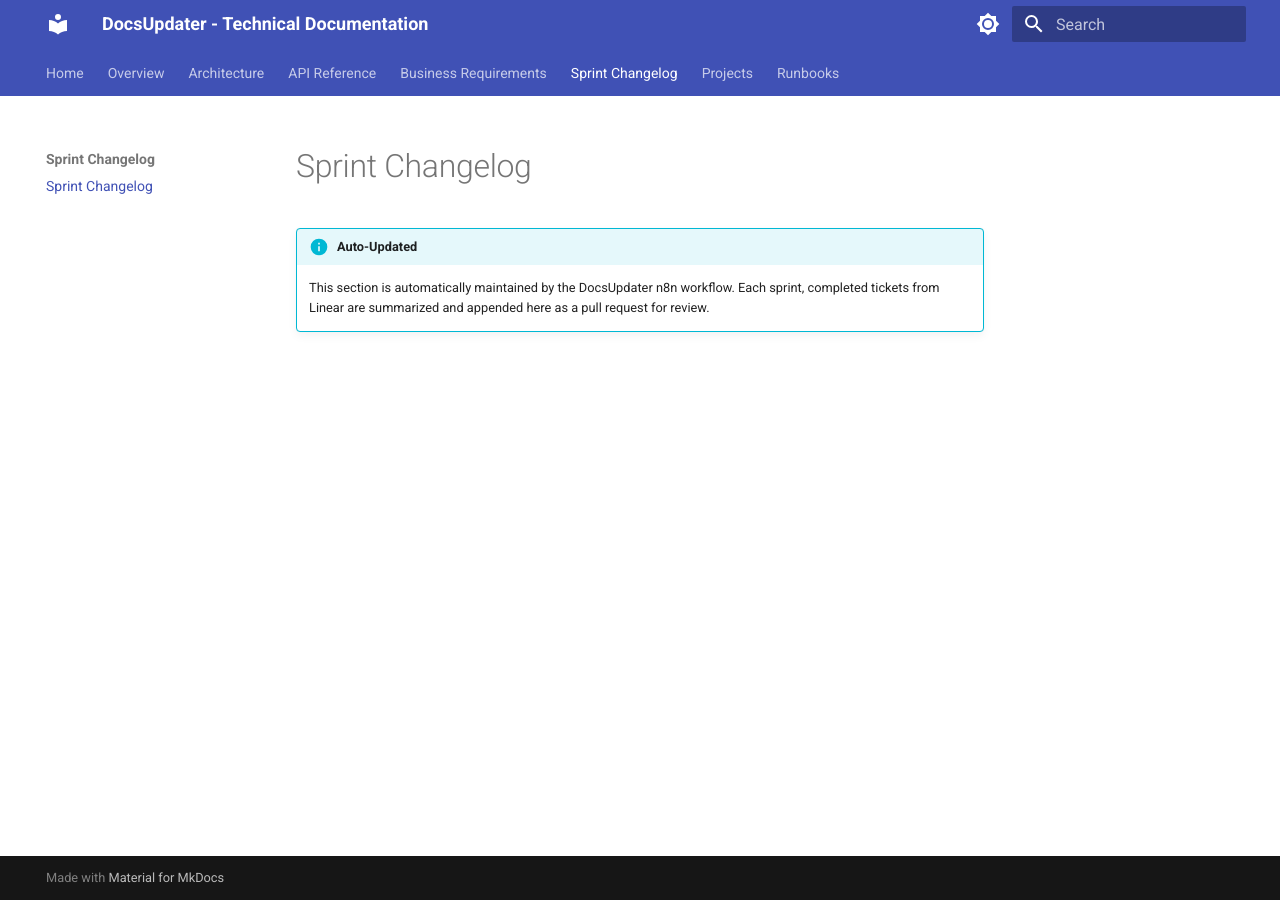
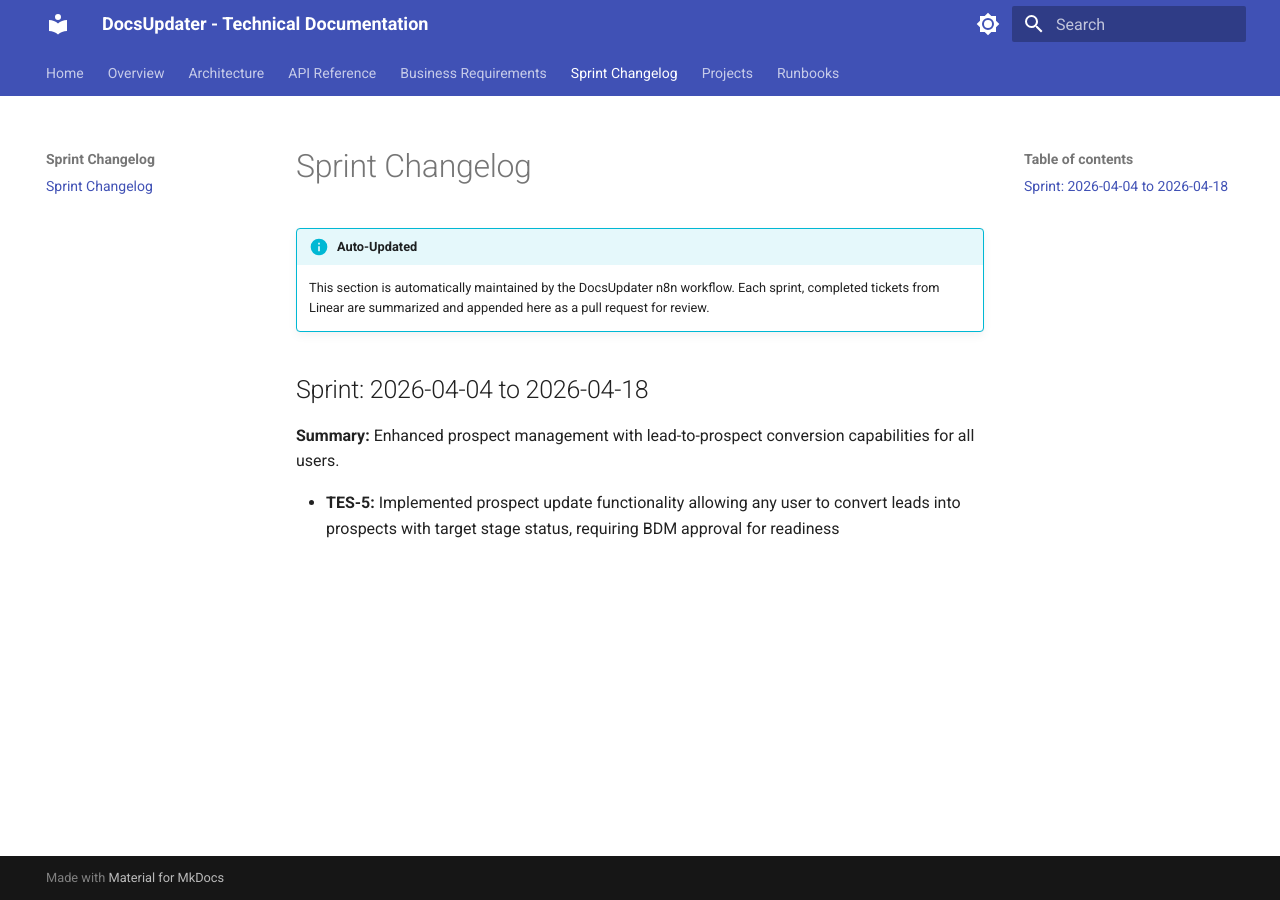
Before and after one commit to MuhammadJunieITG/DocUpdater, an MkDocs documentation site: the page built from docs/sprint-changelog/index.md, in a window 1280 px wide. Built offline with MkDocs 1.6.1 and Material for MkDocs 9.7.7, drawn with Linux system fonts in a browser that asks for light colours.

Commit message:
docs: update docs/sprint-changelog/index.md from sprint null

```diff
--- a/docs/sprint-changelog/index.md
+++ b/docs/sprint-changelog/index.md
@@ -4,3 +4,9 @@
     This section is automatically maintained by the DocsUpdater n8n workflow. Each sprint, completed tickets from Linear are summarized and appended here as a pull request for review.
 
 <!-- New sprint entries are prepended below this line by the automation -->
+
+## Sprint: 2026-04-04 to 2026-04-18
+
+**Summary:** Enhanced prospect management with lead-to-prospect conversion capabilities for all users.
+
+- **TES-5:** Implemented prospect update functionality allowing any user to convert leads into prospects with target stage status, requiring BDM approval for readiness
```
